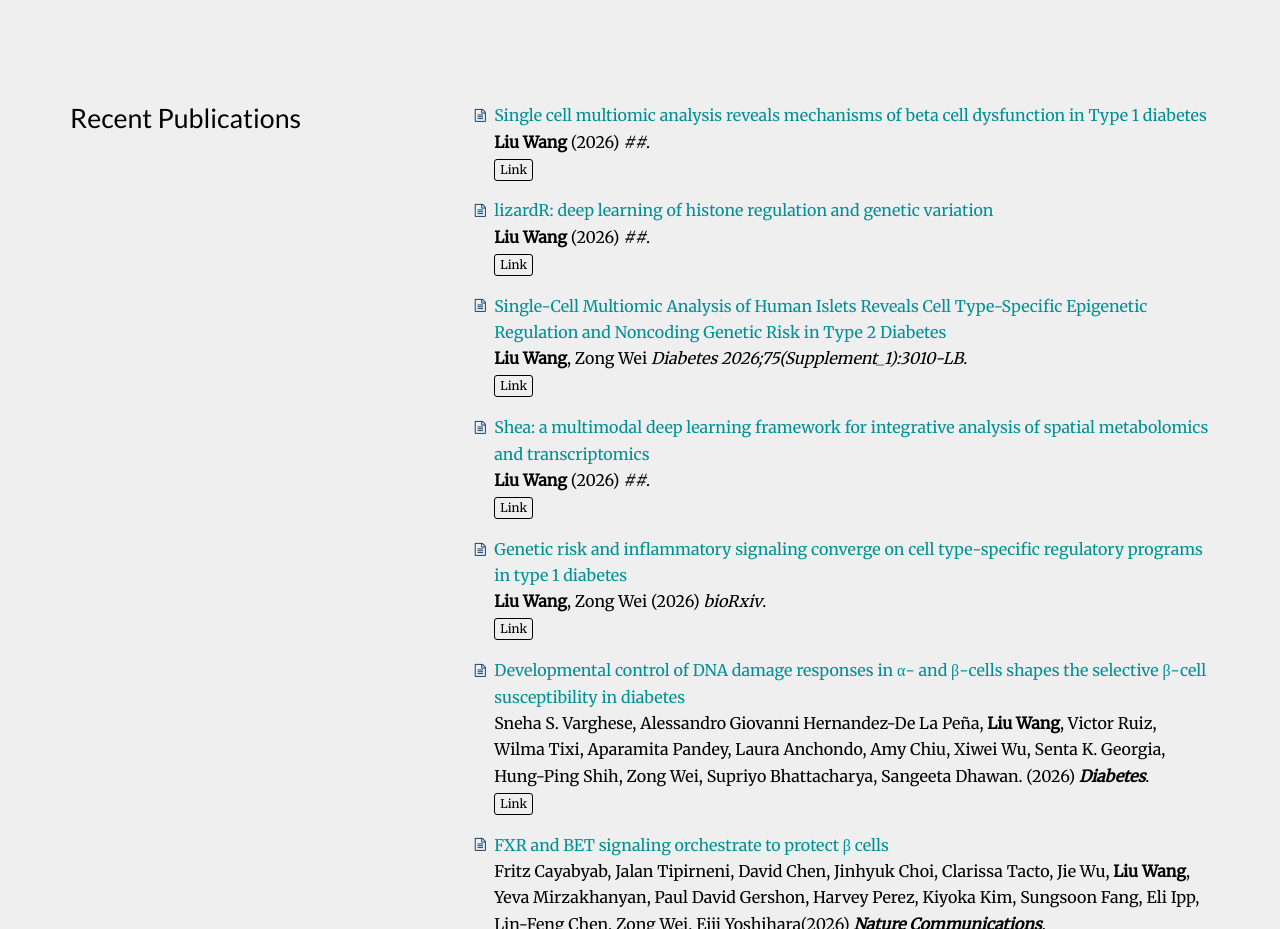
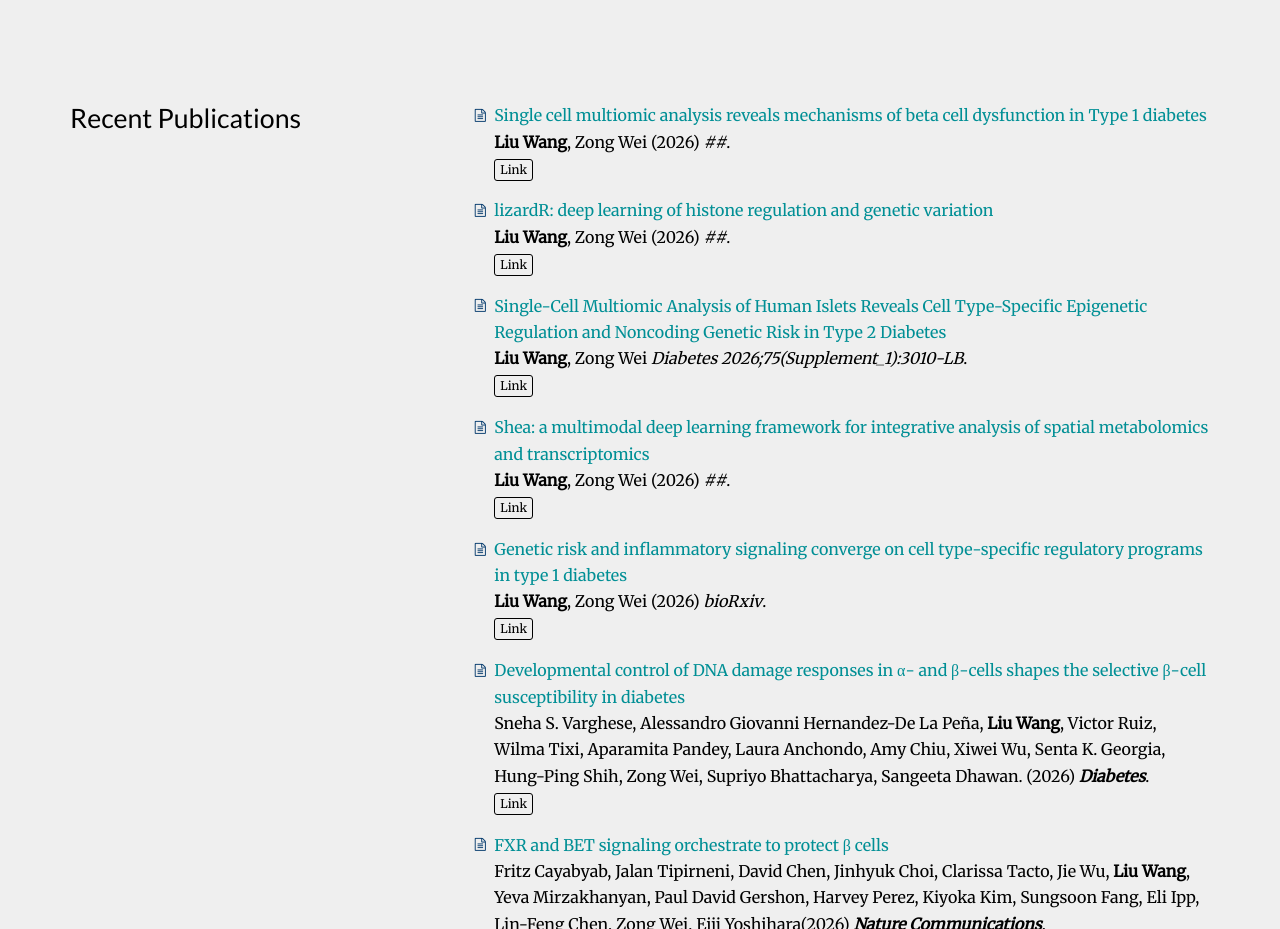
Before and after one commit to 256wangliu/256wangliu.github.io, a plain HTML site: page index.html in a window 1280 px wide. Shown: the part 1520-2449 px from the top of the page. Drawn offline with nearby package versions, Linux system fonts and the light colour scheme; some packages are replaced by stand-ins of ours; files whose address does not match are found by name.

Commit message:
Update index.html

```diff
--- a/index.html
+++ b/index.html
@@ -363,7 +363,7 @@ Dr. Wang's research integrates single-cell and spatial multiomics, computational
     Single cell multiomic analysis reveals mechanisms of beta cell dysfunction in Type 1 diabetes
     </div>
     <div >
-       <b>Liu Wang</b> (2026) <i>##</i>.
+       <b>Liu Wang</b>, Zong Wei (2026) <i>##</i>.
     </div>
   <p>
 <a class="btn btn-primary btn-outline btn-xs" href=" " target="_blank">
@@ -378,7 +378,7 @@ Dr. Wang's research integrates single-cell and spatial multiomics, computational
     lizardR: deep learning of histone regulation and genetic variation
     </div>
     <div >
-       <b>Liu Wang</b> (2026) <i>##</i>.
+       <b>Liu Wang</b>, Zong Wei (2026) <i>##</i>.
     </div>
   <p>
 <a class="btn btn-primary btn-outline btn-xs" href="https://github.com/256wangliu/lizardR" target="_blank">
@@ -408,7 +408,7 @@ Dr. Wang's research integrates single-cell and spatial multiomics, computational
     Shea: a multimodal deep learning framework for integrative analysis of spatial metabolomics and transcriptomics
     </div>
     <div >
-       <b>Liu Wang</b> (2026) <i>##</i>.
+       <b>Liu Wang</b>, Zong Wei (2026) <i>##</i>.
     </div>
   <p>
 <a class="btn btn-primary btn-outline btn-xs" href="https://github.com/256wangliu/SHEA" target="_blank">
```
